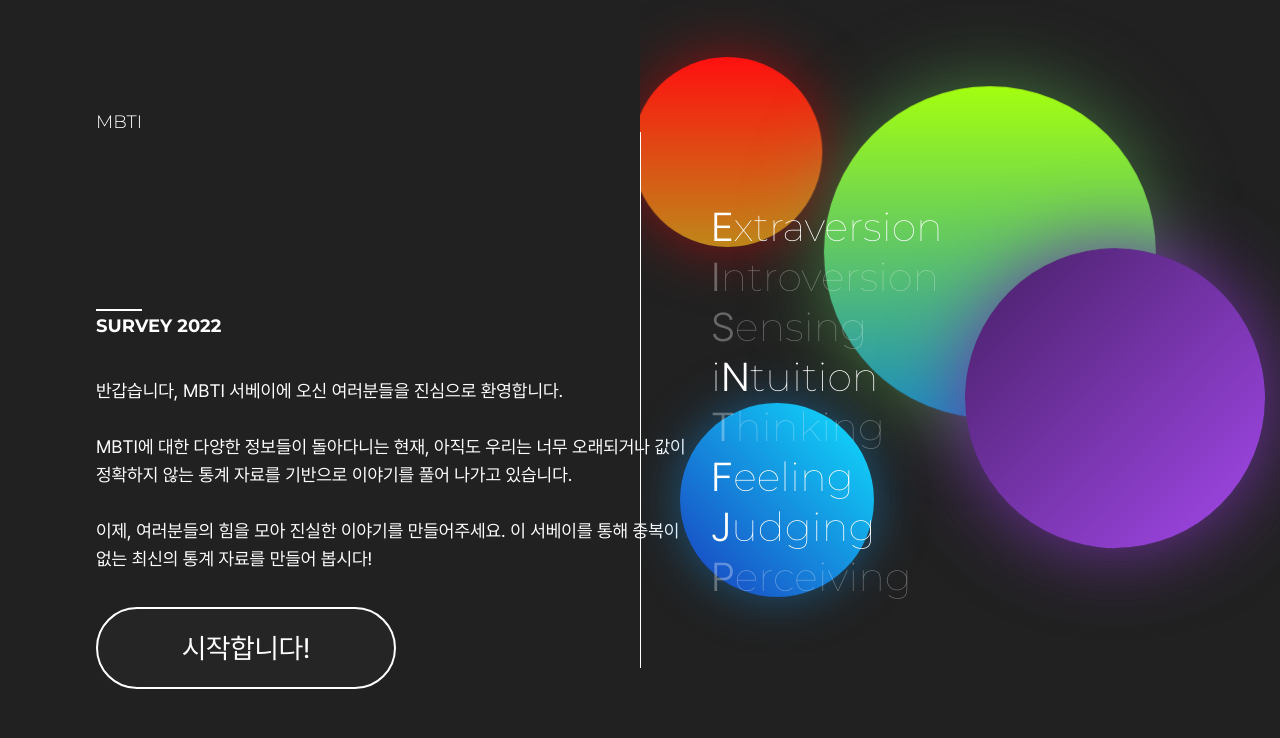
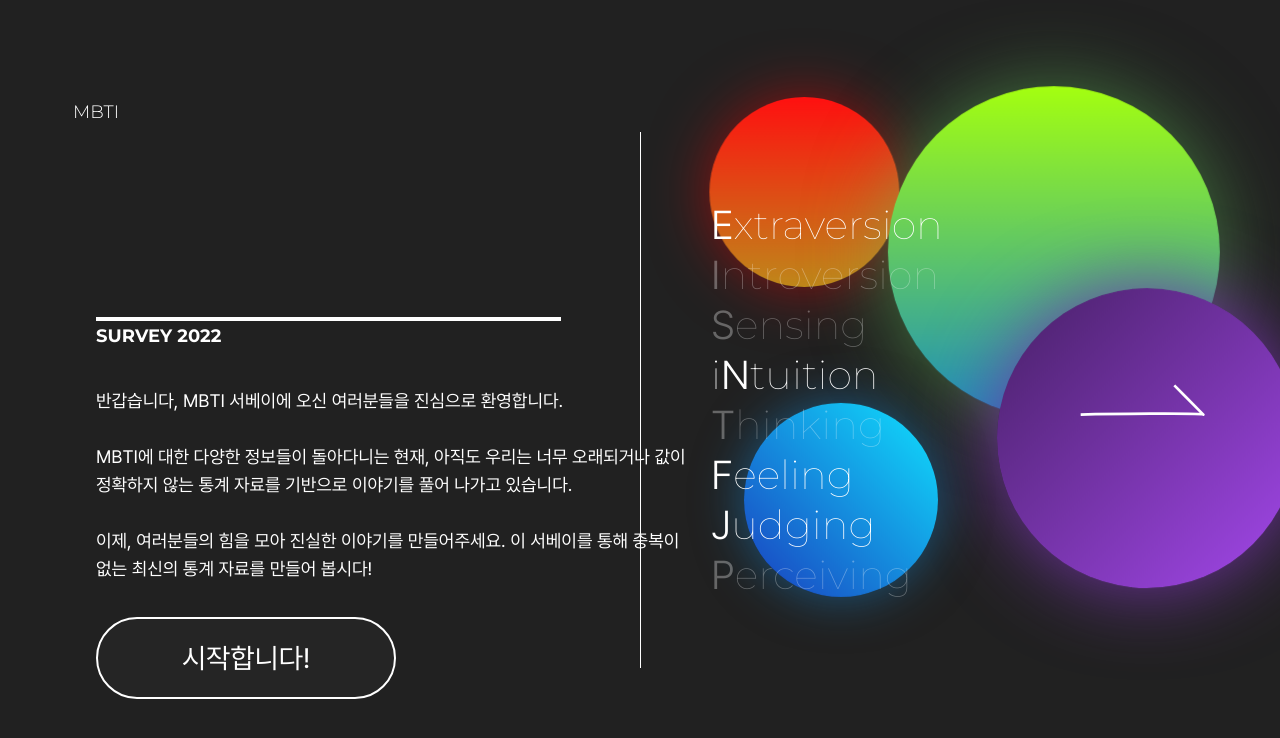
Before and after one commit to imzeze/mbtisurvey2022-client, a Next.js app: page /main in a window 1280 px wide. Shown: the top 738 px of the page. Built offline with nearby package versions, Linux system fonts and the light colour scheme.

Commit message:
feat: 메인페이지 마무리

```diff
--- a/src/components/common/Button.tsx
+++ b/src/components/common/Button.tsx
@@ -10,6 +10,7 @@ const Button = styled.button`
     font-size: 28px;
     font-weight: normal;
     color: ${COLOR.WHITE};
+    cursor: pointer;
 `;
 
 export default Button;
--- a/src/components/main/MainPresenter.tsx
+++ b/src/components/main/MainPresenter.tsx
@@ -1,6 +1,7 @@
 /** @jsxImportSource @emotion/react */
 import COLOR from '../../assets/consts/color';
-import { Button } from '../common';
+import { useRouter } from 'next/router';
+import { Button, Image } from '../common';
 import {
     Circle,
     Container,
@@ -13,12 +14,18 @@ import {
     Types,
     TypesBox,
 } from './MainStyled';
+import { ArrowHeader } from '../../assets/icons';
 
 const MainPresenter = () => {
+    const router = useRouter();
+
     return (
         <Container>
             <Description>
                 <Title>MBTI</Title>
+                <div
+                    css={{ border: `2px solid ${COLOR.WHITE}`, width: '465px' }}
+                />
                 <SubTitle>SURVEY 2022</SubTitle>
                 <Intro>
                     <div>
@@ -38,7 +45,9 @@ const MainPresenter = () => {
                         봅시다!
                     </div>
                 </Intro>
-                <Button>시작합니다!</Button>
+                <Button onClick={() => router.push('/auth')}>
+                    시작합니다!
+                </Button>
             </Description>
             <Types>
                 <TypesBox>
@@ -67,6 +76,12 @@ const MainPresenter = () => {
                         <Highlight>P</Highlight>erceiving
                     </div>
                 </TypesBox>
+                <Image
+                    src={ArrowHeader}
+                    width="136px"
+                    height="32px"
+                    alt="arrow"
+                />
             </Types>
             <Display>
                 <div
@@ -78,8 +93,8 @@ const MainPresenter = () => {
                 >
                     <Circle
                         size={190}
-                        top={10}
-                        left={8}
+                        top={15}
+                        left={20}
                         shadow={`0px 0px 60px 0px ${COLOR.REDSHADOW80}`}
                         startColor={COLOR.RED}
                         endColor={COLOR.DEEPYELLOW}
@@ -87,15 +102,15 @@ const MainPresenter = () => {
                     <Circle
                         size={332}
                         top={20}
-                        left={40}
+                        left={50}
                         shadow={`0px 0px 80px 0px ${COLOR.GREENSHADOW80}`}
                         startColor={COLOR.LIGHTGREEN}
                         endColor={COLOR.BLUEGREEN}
                     />
                     <Circle
                         size={300}
-                        top={40}
-                        left={60}
+                        top={45}
+                        left={65}
                         shadow={`0px 0px 80px 0px ${COLOR.PURPLESHADOW}`}
                         direction="to bottom right"
                         startColor={COLOR.DARKPURPLE}
@@ -104,7 +119,7 @@ const MainPresenter = () => {
                     <Circle
                         size={194}
                         top={60}
-                        left={20}
+                        left={30}
                         shadow={`0px 0px 50px 0px ${COLOR.BLUESHADOW80}`}
                         direction="to bottom left"
                         startColor={COLOR.SKYBLUE}
--- a/src/components/main/MainStyled.tsx
+++ b/src/components/main/MainStyled.tsx
@@ -24,7 +24,6 @@ export const Container = styled.div`
 export const Description = styled.div`
     display: flex;
     flex-direction: column;
-    align-items: flex-start;
     width: 50%;
     padding: 96px;
     font-size: 18px;
@@ -35,14 +34,18 @@ export const Types = styled.div`
     height: 536px;
     border-left: 1px solid ${COLOR.WHITE};
     z-index: 2;
+    display: flex;
+    justify-content: space-between;
+    align-items: center;
+    padding: 70px;
 `;
 
 export const Title = styled.div`
     font-family: Montserrat;
     font-weight: 300;
-    border-bottom: 2px solid ${COLOR.WHITE};
     height: 200px;
     text-align: left;
+    margin: 0 0 16px -23px;
 
     ${isDesktop} {
         font-size: 200px;
@@ -70,7 +73,6 @@ export const TypesBox = styled.div`
     font-size: 40px;
 
     color: ${COLOR.WHITE50};
-    padding: 70px;
 
     > div {
         line-height: 50px;
```
